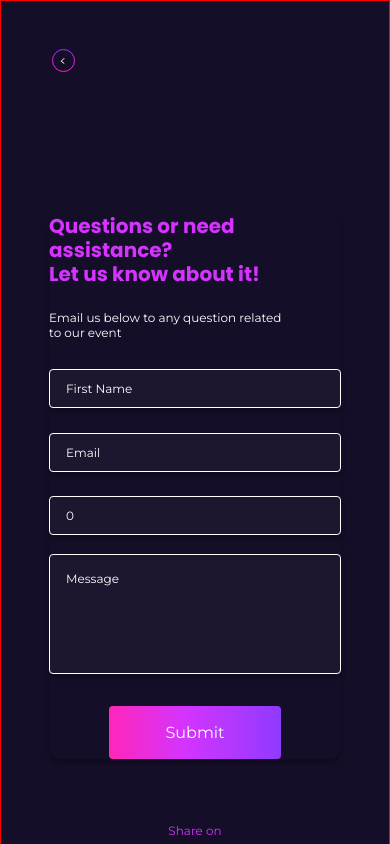
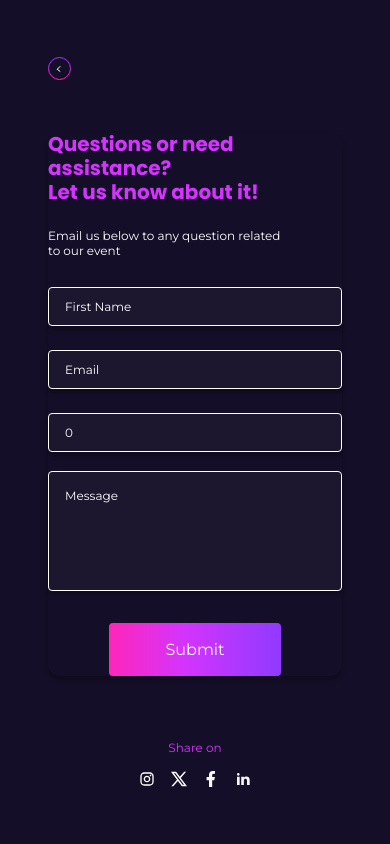
Before and after one commit to Doziechuks/get-link-hackathon, a React (Vite) app: page /contact in a window 390 px wide. Shown: the top 844 px of the page. Built offline with nearby package versions, Linux system fonts and the light colour scheme.

Commit message:
updated the contact component

```diff
--- a/src/pages/contact/Contact.module.less
+++ b/src/pages/contact/Contact.module.less
@@ -1,13 +1,13 @@
 .container {
-  border: 1px red solid;
+  // border: 11px red solid;
   width: 100%;
-  height: calc(100vh - 10rem);
+  min-height: calc(100vh - 5rem);
   padding: 3rem;
   display: flex;
   align-items: flex-start;
   justify-content: center;
   gap: 8rem;
-  position: relative;
+  // position: relative;
   .closeBox {
     display: none;
   }
@@ -63,20 +63,21 @@
     }
   }
   @media screen and (max-width: 1000px) {
-    height: calc(100vh + 15rem);
     gap: 3rem;
   }
   @media screen and (max-width: 767px) {
-    .closeBox {
-      display: block;
-      position: absolute;
-      top: 3rem;
-      left: 3.2rem;
-    }
+    min-height: 100vh;
     flex-direction: column-reverse;
     align-items: center;
     justify-content: center;
     gap: 0;
+    .closeBox {
+      display: block;
+      // border: 1px red solid;
+      width: 100%;
+      margin-bottom: 3rem;
+    }
+
     .addressWrapper {
       h3 {
         display: none;
--- a/src/pages/contact/Contact.tsx
+++ b/src/pages/contact/Contact.tsx
@@ -7,9 +7,6 @@ const Contact = () => {
   const navigate = useNavigate();
   return (
     <main className={styles.container}>
-      <div className={styles.closeBox} onClick={() => navigate(-1)}>
-        <img src={backIcon} alt="close icon" />
-      </div>
       <div className={styles.addressWrapper}>
         <h3>Get in touch</h3>
         <span className={styles.info}>
@@ -33,6 +30,9 @@ const Contact = () => {
         </div>
       </div>
       <ContactFormBox />
+      <div className={styles.closeBox} onClick={() => navigate(-1)}>
+        <img src={backIcon} alt="close icon" />
+      </div>
     </main>
   );
 };
```
